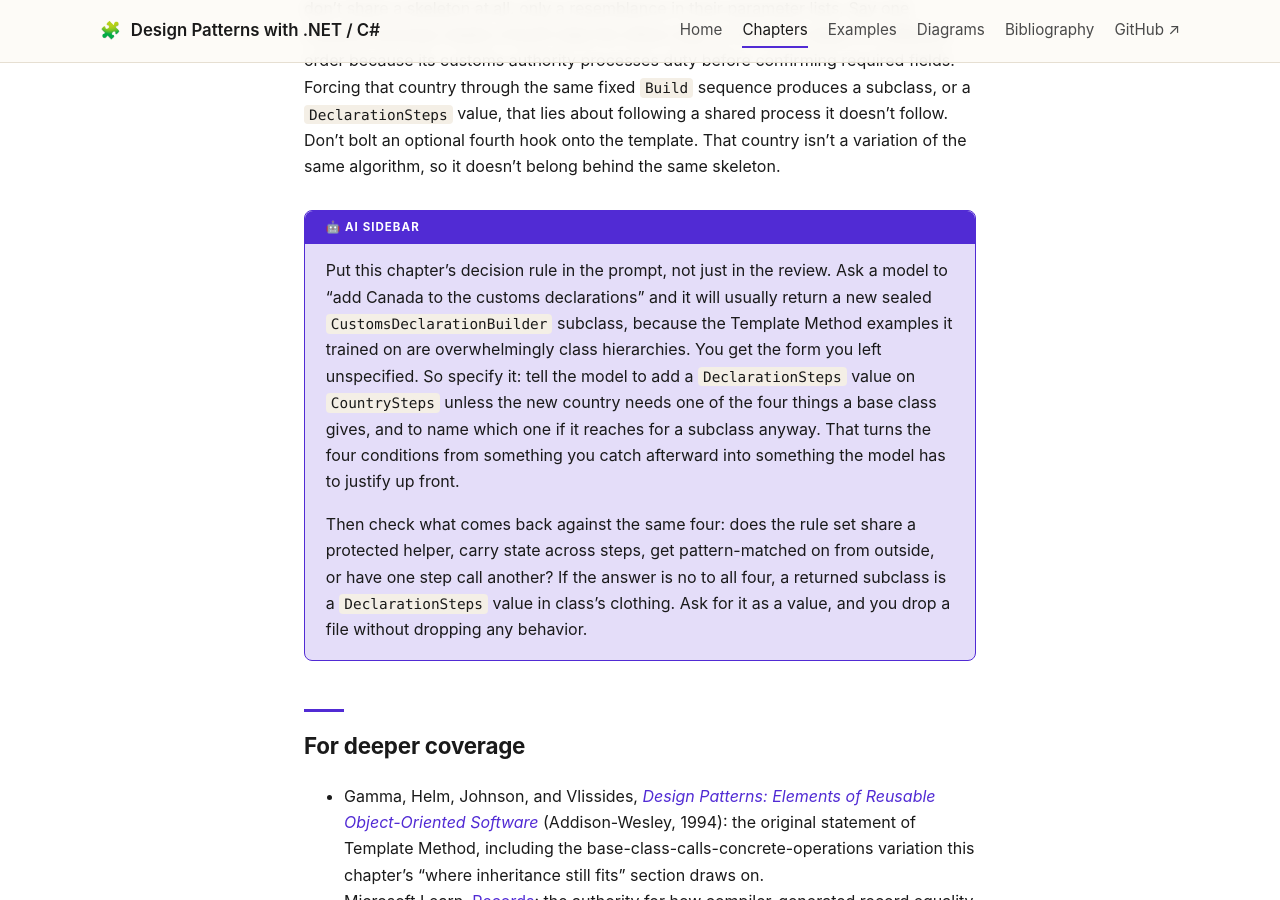
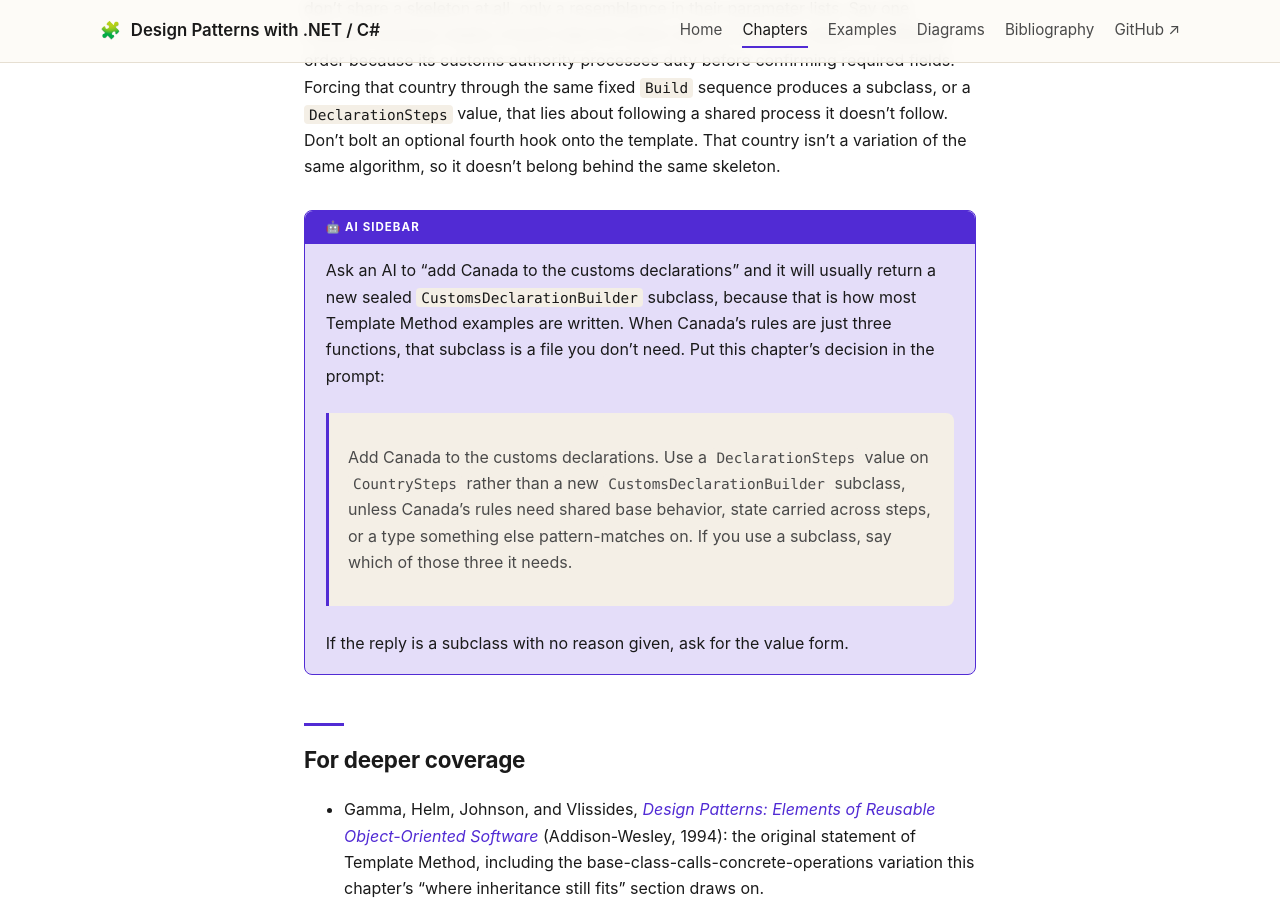
Before and after one commit to patterncatalyst/csharp-design-patterns, a Jekyll site: the page built from _docs/12-template-method-and-the-delegate-alternative.md, in a window 1280 px wide and 900 px high, scrolled down 9391 px. Built offline with Jekyll 4.4.1, drawn with Linux system fonts in a browser that asks for light colours.

Commit message:
docs(site): ch12 AI sidebar as problem + ready-to-run prompt (#37)
Match the "Explore with your agent" model from the CRC tutorial: state the
problem you hit if you aren't specific with an AI, then give a ready-to-run
sample prompt that gets the right form, then a one-line review action. Drops
the remaining editorializing from the prose version.

No change to code, captions, or recorded output.

```diff
--- a/_docs/12-template-method-and-the-delegate-alternative.md
+++ b/_docs/12-template-method-and-the-delegate-alternative.md
@@ -360,21 +360,19 @@ fourth hook onto the template. That country isn't a variation of the same
 algorithm, so it doesn't belong behind the same skeleton.
 
 <blockquote class="ai-sidebar" markdown="1">
-Put this chapter's decision rule in the prompt, not just in the review. Ask a
-model to "add Canada to the customs declarations" and it will usually return a
-new sealed `CustomsDeclarationBuilder` subclass, because the Template Method
-examples it trained on are overwhelmingly class hierarchies. You get the form
-you left unspecified. So specify it: tell the model to add a `DeclarationSteps`
-value on `CountrySteps` unless the new country needs one of the four things a
-base class gives, and to name which one if it reaches for a subclass anyway.
-That turns the four conditions from something you catch afterward into something
-the model has to justify up front.
+Ask an AI to "add Canada to the customs declarations" and it will usually return
+a new sealed `CustomsDeclarationBuilder` subclass, because that is how most
+Template Method examples are written. When Canada's rules are just three
+functions, that subclass is a file you don't need. Put this chapter's decision in
+the prompt:
 
-Then check what comes back against the same four: does the rule set share a
-protected helper, carry state across steps, get pattern-matched on from outside,
-or have one step call another? If the answer is no to all four, a returned
-subclass is a `DeclarationSteps` value in class's clothing. Ask for it as a
-value, and you drop a file without dropping any behavior.
+> Add Canada to the customs declarations. Use a `DeclarationSteps` value on
+> `CountrySteps` rather than a new `CustomsDeclarationBuilder` subclass, unless
+> Canada's rules need shared base behavior, state carried across steps, or a type
+> something else pattern-matches on. If you use a subclass, say which of those
+> three it needs.
+
+If the reply is a subclass with no reason given, ask for the value form.
 </blockquote>
 
 ## For deeper coverage
```
